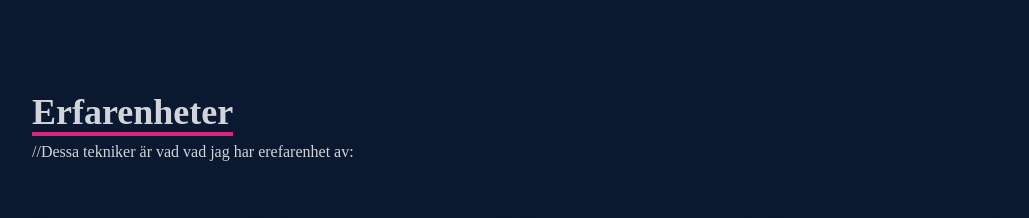
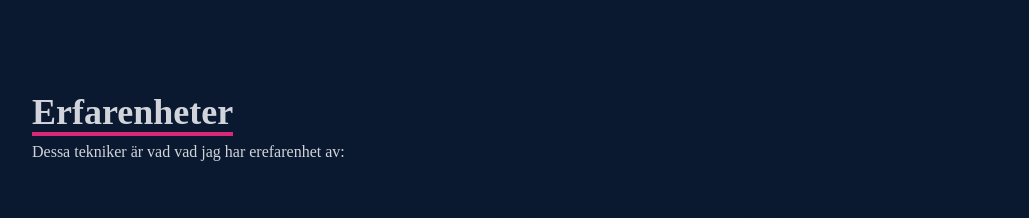
Before and after one commit to Eva-Li80/My-Portfolio, a React (Create React App) app: page / in a window 1280 px wide. Shown: the part 1640-1858 px from the top of the page, without its empty margins (124-1153 px from the left). Built offline with nearby package versions, Linux system fonts and the light colour scheme; no server answers.

Commit message:
fix small things

```diff
--- a/src/Components/Footer.jsx
+++ b/src/Components/Footer.jsx
@@ -1,7 +1,6 @@
 import React from "react";
 import { FaFacebook, FaGithub, FaLinkedin } from "react-icons/fa";
 import { HiOutlineMail } from "react-icons/hi";
-import { BsFillPersonLinesFill } from "react-icons/bs";
 
 const Footer = () => {
   return (
--- a/src/Components/Projects/Weather.jsx
+++ b/src/Components/Projects/Weather.jsx
@@ -26,7 +26,7 @@ const Weather = () => {
 
   useEffect(() => {
     fetchWeather();
-  }, []);
+  }, [fetchWeather]);
 
   const toggleTheme = () => {
     setTheme(theme === "dark" ? "light" : "dark");
--- a/src/Components/Skills.jsx
+++ b/src/Components/Skills.jsx
@@ -19,7 +19,7 @@ const Skills = () => {
             Erfarenheter
           </p>
           <p className="py-2">
-            //Dessa tekniker är vad vad jag har erefarenhet av:
+            Dessa tekniker är vad vad jag har erefarenhet av:
           </p>
         </div>
         <div className="w-full grid grid-cols-2 sm:grid-cols-4 gap-4 text-center py-4">
```
